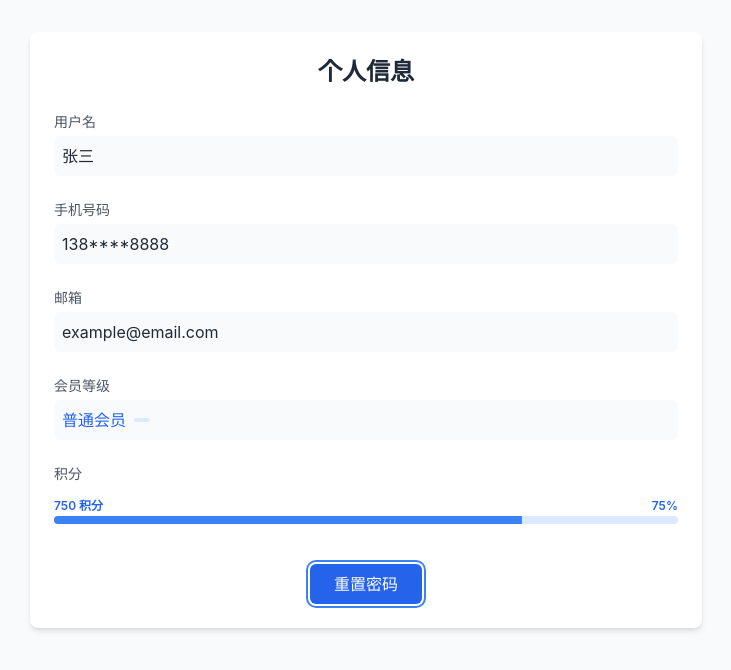
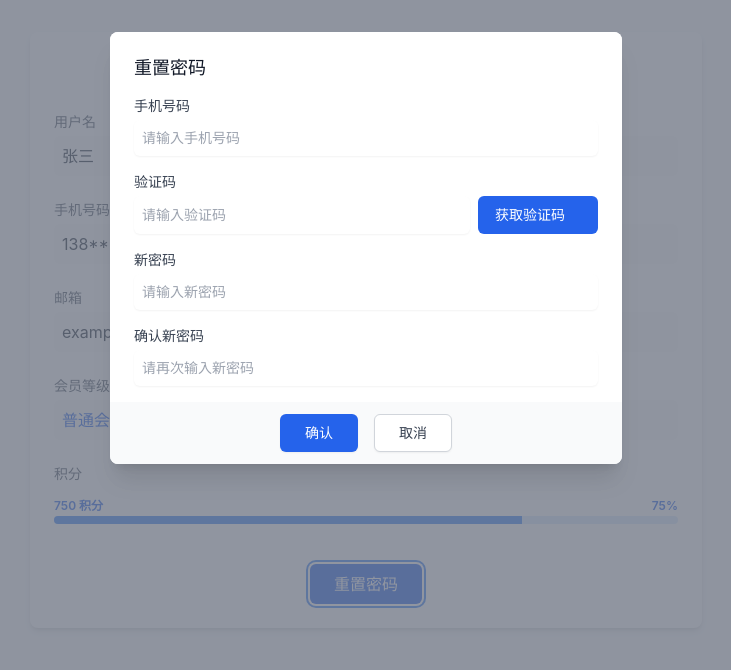
Before and after one commit to kuangquanshuisn/chatto, a Vue app in the folder frontend/: page /profile in a window 1280 px wide. Both pictures are taken after a click on the button "重置密码". Shown: the top 670 px of the page, without its empty margins (274-1005 px from the left). Built offline with nearby package versions, Linux system fonts and the light colour scheme.

Commit message:
重置密码

```diff
--- /dev/null
+++ b/frontend/src/components/ResetPasswordModal.vue
@@ -0,0 +1,151 @@
+<template>
+  <div v-if="show" class="fixed inset-0 z-50 overflow-y-auto" aria-labelledby="modal-title" role="dialog" aria-modal="true">
+    <div class="flex items-center justify-center min-h-screen pt-4 px-4 pb-20 text-center sm:block sm:p-0">
+      <!-- 背景遮罩 -->
+      <div class="fixed inset-0 bg-gray-500 bg-opacity-75 transition-opacity" @click="$emit('close')"></div>
+
+      <div class="inline-block align-bottom bg-white rounded-lg text-left overflow-hidden shadow-xl transform transition-all sm:my-8 sm:align-middle sm:max-w-lg sm:w-full">
+        <div class="bg-white px-4 pt-5 pb-4 sm:p-6 sm:pb-4">
+          <h3 class="text-lg font-medium leading-6 text-gray-900 mb-4">重置密码</h3>
+
+          <form @submit.prevent="handleSubmit" class="space-y-4">
+            <!-- 手机号码 -->
+            <div>
+              <label class="block text-sm font-medium text-gray-700">手机号码</label>
+              <div class="mt-1">
+                <input
+                  type="tel"
+                  v-model="form.phone"
+                  class="shadow-sm focus:ring-blue-500 focus:border-blue-500 block w-full sm:text-sm border-gray-300 rounded-md p-2"
+                  placeholder="请输入手机号码"
+                  required
+                />
+              </div>
+            </div>
+
+            <!-- 验证码 -->
+            <div>
+              <label class="block text-sm font-medium text-gray-700">验证码</label>
+              <div class="mt-1 flex space-x-2">
+                <input
+                  type="text"
+                  v-model="form.verificationCode"
+                  class="shadow-sm focus:ring-blue-500 focus:border-blue-500 block w-full sm:text-sm border-gray-300 rounded-md p-2"
+                  placeholder="请输入验证码"
+                  required
+                />
+                <button
+                  type="button"
+                  @click="handleSendCode"
+                  :disabled="countdown > 0"
+                  class="inline-flex items-center px-4 whitespace-nowrap min-w-[120px] h-[38px] border border-transparent text-sm font-medium rounded-md text-white bg-blue-600 hover:bg-blue-700 focus:outline-none focus:ring-2 focus:ring-offset-2 focus:ring-blue-500 disabled:opacity-50 disabled:cursor-not-allowed"
+                >
+                  {{ countdown > 0 ? `${countdown}s后重新发送` : '获取验证码' }}
+                </button>
+              </div>
+            </div>
+
+            <!-- 新密码 -->
+            <div>
+              <label class="block text-sm font-medium text-gray-700">新密码</label>
+              <div class="mt-1">
+                <input
+                  type="password"
+                  v-model="form.newPassword"
+                  class="shadow-sm focus:ring-blue-500 focus:border-blue-500 block w-full sm:text-sm border-gray-300 rounded-md p-2"
+                  placeholder="请输入新密码"
+                  required
+                />
+              </div>
+            </div>
+
+            <!-- 确认新密码 -->
+            <div>
+              <label class="block text-sm font-medium text-gray-700">确认新密码</label>
+              <div class="mt-1">
+                <input
+                  type="password"
+                  v-model="form.confirmPassword"
+                  class="shadow-sm focus:ring-blue-500 focus:border-blue-500 block w-full sm:text-sm border-gray-300 rounded-md p-2"
+                  placeholder="请再次输入新密码"
+                  required
+                />
+              </div>
+            </div>
+          </form>
+        </div>
+
+        <div class="bg-gray-50 px-4 py-3 sm:px-6 flex justify-center space-x-4">
+          <button
+            type="button"
+            @click="handleSubmit"
+            class="inline-flex justify-center rounded-md border border-transparent shadow-sm px-6 py-2 bg-blue-600 text-base font-medium text-white hover:bg-blue-700 focus:outline-none focus:ring-2 focus:ring-offset-2 focus:ring-blue-500 sm:text-sm"
+          >
+            确认
+          </button>
+          <button
+            type="button"
+            @click="$emit('close')"
+            class="inline-flex justify-center rounded-md border border-gray-300 shadow-sm px-6 py-2 bg-white text-base font-medium text-gray-700 hover:bg-gray-50 focus:outline-none focus:ring-2 focus:ring-offset-2 focus:ring-blue-500 sm:text-sm"
+          >
+            取消
+          </button>
+        </div>
+      </div>
+    </div>
+  </div>
+</template>
+
+<script setup>
+import { ref, reactive } from 'vue'
+
+const props = defineProps({
+  show: {
+    type: Boolean,
+    required: true
+  }
+})
+
+defineEmits(['close', 'success'])
+
+const countdown = ref(0)
+const form = reactive({
+  phone: '',
+  verificationCode: '',
+  newPassword: '',
+  confirmPassword: ''
+})
+
+const handleSendCode = async () => {
+  // TODO: 调用发送验证码的API
+  countdown.value = 60
+  const timer = setInterval(() => {
+    countdown.value--
+    if (countdown.value <= 0) {
+      clearInterval(timer)
+    }
+  }, 1000)
+}
+
+const handleSubmit = async () => {
+  if (form.newPassword !== form.confirmPassword) {
+    alert('两次输入的密码不一致')
+    return
+  }
+
+  try {
+    // TODO: 调用重置密码的API
+    // await resetPassword(form)
+    alert('密码重置成功')
+    form.phone = ''
+    form.verificationCode = ''
+    form.newPassword = ''
+    form.confirmPassword = ''
+    emit('success')
+    emit('close')
+  } catch (error) {
+    console.error('重置密码失败:', error)
+    alert('重置密码失败，请重试')
+  }
+}
+</script>
--- a/frontend/src/views/Profile.vue
+++ b/frontend/src/views/Profile.vue
@@ -58,7 +58,7 @@
         <!-- 重置密码按钮 -->
         <div class="flex justify-center mt-6">
           <button
-            @click="handleResetPassword"
+            @click="showResetPasswordModal = true"
             class="px-6 py-2 bg-blue-600 text-white rounded-md hover:bg-blue-700 focus:outline-none focus:ring-2 focus:ring-blue-500 focus:ring-offset-2 transition-colors duration-200"
           >
             重置密码
@@ -66,13 +66,23 @@
         </div>
       </div>
     </div>
+
+    <!-- 重置密码弹出框 -->
+    <ResetPasswordModal
+      :show="showResetPasswordModal"
+      @close="showResetPasswordModal = false"
+      @success="handleResetSuccess"
+    />
   </div>
 </template>
 
 <script setup>
 import { ref, onMounted } from 'vue'
+import ResetPasswordModal from '../components/ResetPasswordModal.vue'
 
 const maxPoints = 1000
+const showResetPasswordModal = ref(false)
+
 const userInfo = ref({
   username: '张三',
   phone: '138****8888',
@@ -82,9 +92,9 @@ const userInfo = ref({
   membershipExpiry: '' // 如果是付费会员，这里可以显示到期时间
 })
 
-const handleResetPassword = () => {
-  // TODO: 实现密码重置逻辑
-  alert('即将跳转到密码重置页面')
+const handleResetSuccess = () => {
+  // 密码重置成功后的处理
+  alert('密码重置成功！')
 }
 
 onMounted(async () => {
```
